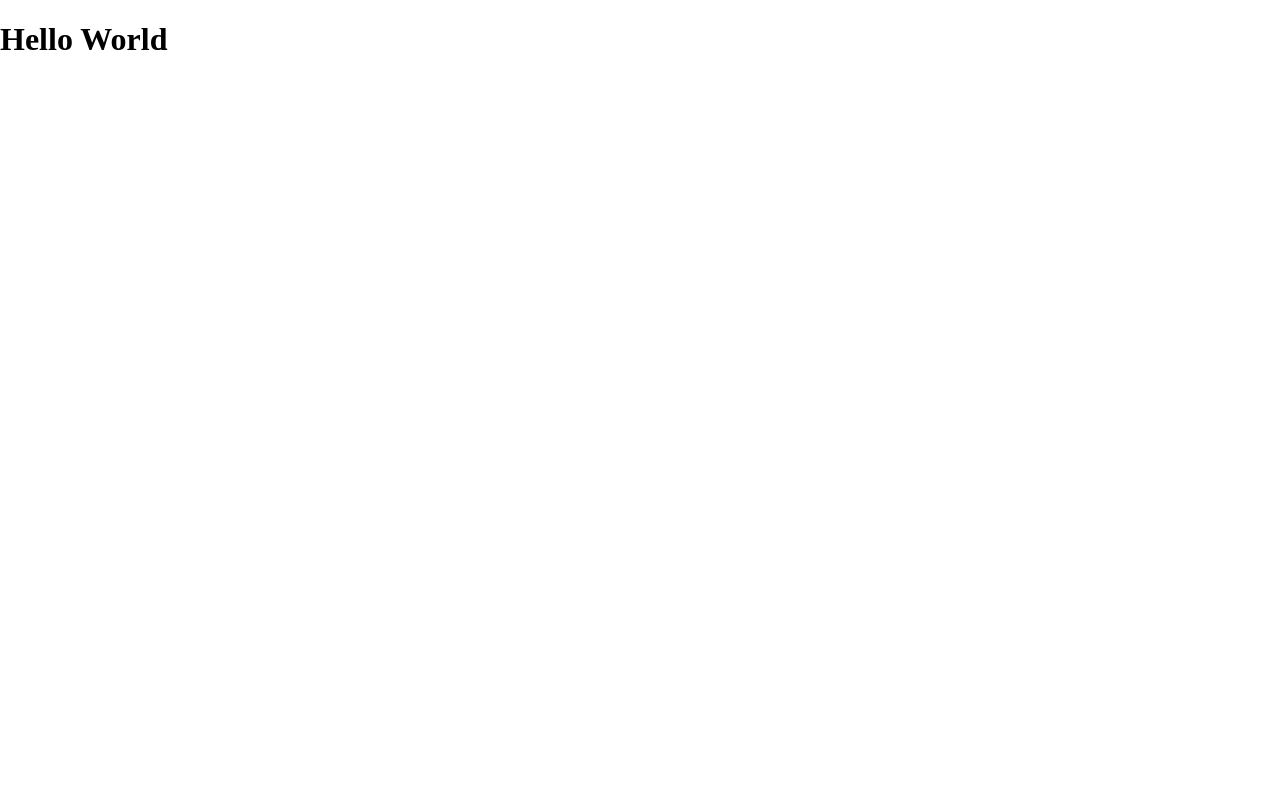
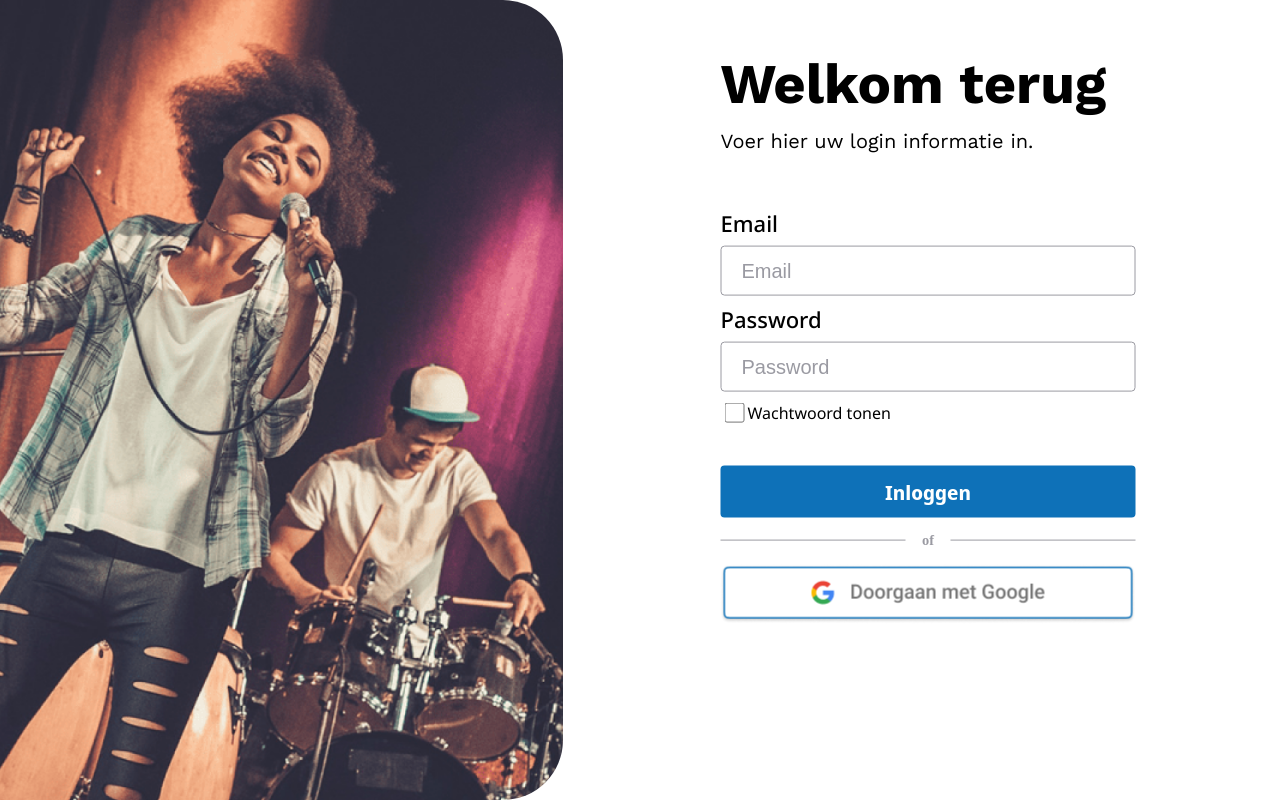
Before and after one commit to RollingSticks/Boomplayer, a SvelteKit app: page / in a window 1280 px wide. Built offline with nearby package versions, Linux system fonts and the light colour scheme.

Commit message:
feat: :sparkles: login screen - by a non-designer

```diff
--- a/src/routes/+page.svelte
+++ b/src/routes/+page.svelte
@@ -1 +1,35 @@
-<h1>Hello World</h1>
+<script lang="ts">
+	import "./styling.scss";
+</script>
+
+<svelte:head>
+	<script
+		src="https://apis.google.com/js/platform.js?onload=renderButton"
+		async
+		defer></script>
+</svelte:head>
+
+<img class="sideImage" src="/Rollingsticks.png" alt="Rollingsticks" />
+<div class="signinField">
+	<div class="signinFieldContainer">
+		<h1 id="title">Welkom terug</h1>
+		<p id="tagline">Voer hier uw login informatie in.</p>
+		<form>
+			<label for="EmailInput">Email</label>
+			<input id="EmailInput" type="text" placeholder="Email" />
+			<label for="PasswordInput">Password</label>
+			<input id="PasswordInput" type="password" placeholder="Password" />
+			<div id="showPasswordContainer">
+				<input id="showPassword" type="checkbox" />
+				<label for="showPassword">Wachtwoord tonen</label>
+			</div>
+			<button type="submit" id="SigninButton">Inloggen</button>
+			<div class="dividerLineContainer">
+				<div class="dividerLine" />
+				<p>of</p>
+				<div class="dividerLine" />
+			</div>
+			<img src="./ContineWithGoogle.png" alt="" />
+		</form>
+	</div>
+</div>
--- /dev/null
+++ b/src/routes/styling.mobile.scss
@@ -0,0 +1,41 @@
+.sideImage {
+	display: none;
+}
+
+.signinField {
+	background-color: white;
+	position: absolute;
+	width: 100%;
+	top: 22%;
+	bottom: 0;
+	right: 0;
+
+	.signinFieldContainer {
+		position: absolute;
+		top: 23%;
+		left: 50%;
+		transform: translate(-50%, -50%);
+	}
+
+	#title {
+		font-size: 56px;
+		font-weight: bold;
+		font-family: "Work Sans", sans-serif;
+	}
+
+	#tagline {
+		font-size: 20px;
+		font-family: "Work Sans", sans-serif;
+		margin-top: -25px;
+	}
+
+	input,
+	label {
+		display: block;
+	}
+
+	#showPasswordContainer {
+		display: flex;
+		align-items: center;
+	}
+}
--- /dev/null
+++ b/src/routes/styling.scss
@@ -0,0 +1,144 @@
+@import url("https://fonts.googleapis.com/css2?family=Noto+Sans+Display:wght@100;400&family=Noto+Sans:wght@400;500;700&family=Work+Sans:wght@400;700&display=swap");
+
+.sideImage {
+	height: 100vh;
+	width: min(44vw, 900px);
+	object-fit: cover;
+	border-top-right-radius: 60px;
+	border-bottom-right-radius: 60px;
+}
+
+.signinField {
+	--noto-sans: "Noto Sans", sans-serif;
+	--noto-sans-display: "Noto Sans Display", sans-serif;
+	--work-sans: "Work Sans", sans-serif;
+
+	background-color: white;
+	position: absolute;
+	width: 55%;
+	top: 0;
+	bottom: 0;
+	right: 0;
+
+	.signinFieldContainer {
+		position: absolute;
+		top: 40%;
+		left: 50%;
+		transform: translate(-50%, -50%);
+
+		#title {
+			font-size: 56px;
+			font-weight: 700;
+			font-family: var(--work-sans);
+		}
+
+		#tagline {
+			font-size: 20px;
+			font-weight: 400;
+			font-family: var(--work-sans);
+			margin-top: -25px;
+			margin-bottom: 55px;
+		}
+
+		label {
+			font-family: var(--noto-sans);
+			font-weight: 500;
+			font-size: 22px;
+			display: block;
+		}
+
+		#EmailInput,
+		#PasswordInput {
+			width: 100%;
+			height: 50px;
+			font-size: 20px;
+			padding: 12px 20px;
+			margin: 8px 0;
+			display: inline-block;
+			border: 1px solid #9a9aa2;
+			border-radius: 4px;
+			box-sizing: border-box;
+		}
+
+		input::placeholder {
+			color: #9a9aa2;
+			font-family: var(--secondaryFont);
+		}
+
+		#showPasswordContainer {
+			margin-top: 0;
+
+			font-size: 10px;
+
+			#showPassword {
+				width: 20px;
+				height: 20px;
+			}
+
+			label {
+				font-size: 16px;
+				font-weight: 400;
+				font-family: var(--noto-sans);
+			}
+		}
+
+		#showPasswordContainer {
+			display: flex;
+			align-items: center;
+		}
+
+		#SigninButton {
+			background-color: #0e71b8;
+			outline: none;
+			border: none;
+			border-radius: 4px;
+			color: white;
+			font-size: 20px;
+			font-weight: bold;
+			font-family: "Noto Sans Display", sans-serif;
+			width: 100%;
+			height: 52px;
+			margin-top: 40px;
+			cursor: pointer;
+		}
+
+		.dividerLineContainer {
+			--dividerColor: #9a9aa2;
+			width: 100%;
+			display: flex;
+			flex-direction: row;
+			align-items: center;
+			justify-content: space-between;
+			gap: 4%;
+			color: #9a9aa2;
+
+			.dividerLine {
+				width: 100%;
+
+				border-bottom: {
+					color: var(--dividerColor);
+					style: solid;
+					width: 1px;
+				}
+			}
+
+			p {
+				font-family: "Oxygen";
+				font-style: normal;
+				font-weight: 700;
+				font-size: 0.9rem;
+
+				white-space: nowrap;
+				color: var(--dividerColor);
+			}
+		}
+	}
+}
+
+@media only screen and (max-width: 1194px) {
+	@import "./styling.tablet.scss";
+}
+
+@media only screen and (max-width: 900px) {
+	@import "./styling.mobile.scss";
+}
```
Also changed, not shown: src/lib/scripts/auth.ts (+39 -3 lines), src/routes/styling.tablet.scss (added), static/ContineWithGoogle.png (added), static/Rollingsticks.png (added).
